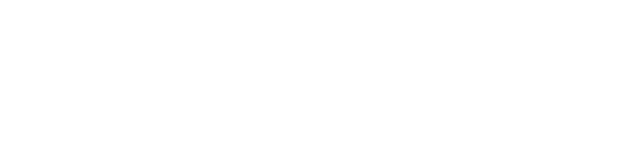
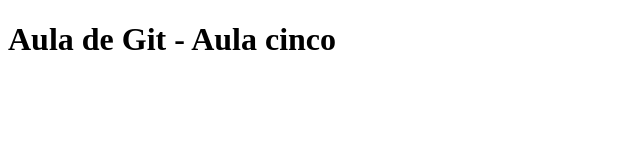
Before and after one commit to e-manosso/aula-cinco-git, a plain HTML site: page index.html in a window 1280 px wide. Shown: the whole page, without its empty margins (0-640 px from the left). Drawn offline with Linux system fonts and the light colour scheme.

Commit message:
funcionalidade 2

```diff
--- a/index.html
+++ b/index.html
@@ -7,6 +7,6 @@
     <title>Aula de Git</title>
 </head>
 <body>
-
+    <h1>Aula de Git - Aula cinco</h1>
 </body>
 </html>
```
